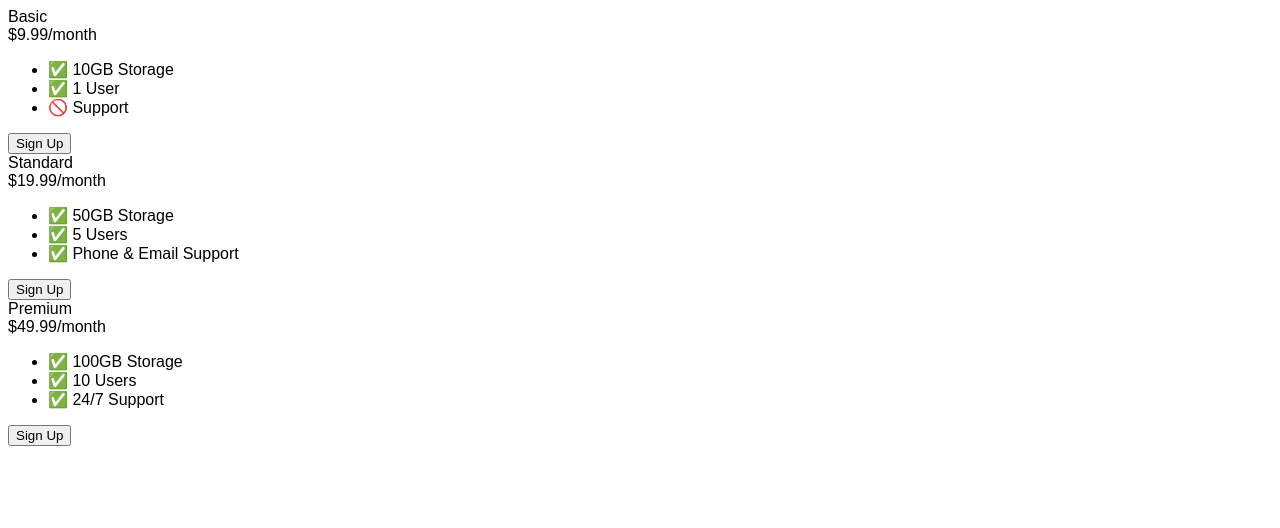
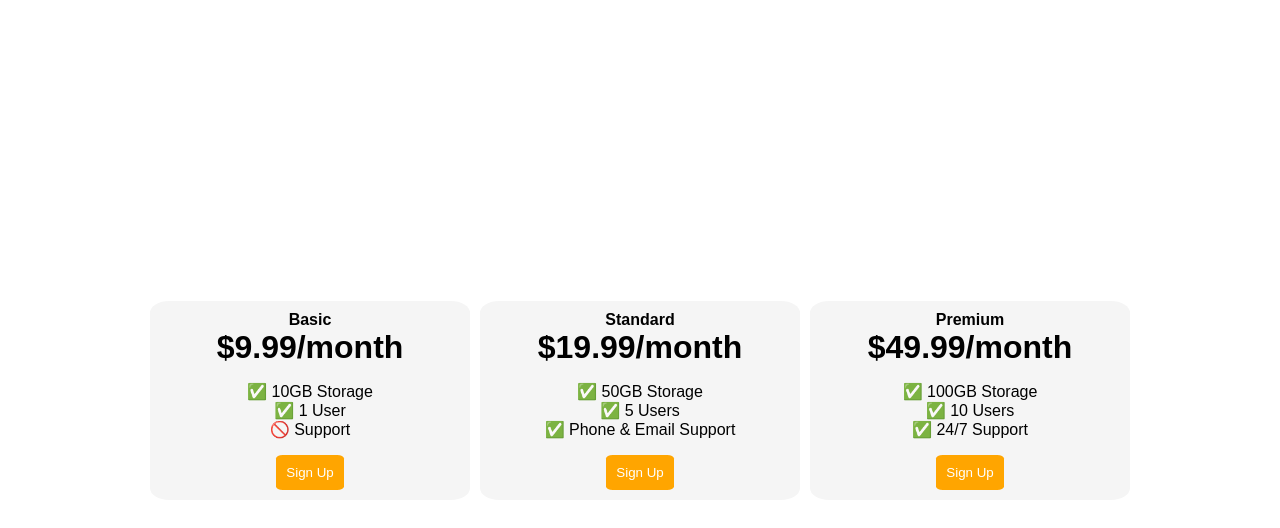
Before and after one commit to ryanstuckey0/udemy-webdev-course, a plain HTML site: page practice-exercises/9.4 Flexbox Pricing Table Project/index.html in a window 1280 px wide. Drawn offline with Linux system fonts and the light colour scheme; a web font is replaced by a local one.

Commit message:
completed section 9 on flexbox

```diff
--- a/practice-exercises/9.4 Flexbox Pricing Table Project/index.html
+++ b/practice-exercises/9.4 Flexbox Pricing Table Project/index.html
@@ -8,15 +8,7 @@
       href="https://fonts.googleapis.com/css2?family=Sono:wght@400;700&display=swap"
       rel="stylesheet"
     />
-    <style>
-      body {
-        font-family: "Sono", sans-serif;
-      }
-
-      /* Hint: What can you do with a media query and flexbox? */
-      @media (max-width: 1250px) {
-      }
-    </style>
+    <link rel="stylesheet" href="style.css">
   </head>
 
   <body>
--- /dev/null
+++ b/practice-exercises/9.4 Flexbox Pricing Table Project/style.css
@@ -0,0 +1,58 @@
+body {
+    font-family: "Sono", sans-serif;
+    margin: 0;
+}
+
+.pricing-container {
+    display: flex;
+    justify-content: center;
+    align-items: center;
+    gap: 10px;
+    height: 100vb;
+}
+
+.pricing-plan {
+    background-color: whitesmoke;
+    flex-basis: 300px
+}
+
+.pricing-plan {
+    text-align: center;
+    border-radius: 6%;
+    padding: 10px
+}
+
+.plan-title, .plan-price {
+    font-weight: bold;
+}
+
+.plan-price {
+    font-size: 2rem;
+}
+
+.plan-features {
+    list-style-type: none;
+    padding: 0;
+}
+
+.plan-button {
+    background-color: orange;
+    margin-left: auto;
+    margin-right: auto;
+    color: white;
+    padding: 10px;
+    border-radius: 10%;
+    border: none;
+}
+
+/* for mobile */
+@media (max-width: 1250px) {
+    .pricing-container {
+        flex-direction: column;
+    }
+
+    .pricing-plan {
+        flex-basis: 200px;
+        min-width: 300px;
+    }
+}
```
Also changed, not shown: practice-exercises/9.0 Display Flex/index.html (+2 -0 lines), practice-exercises/9.1 Flex Direction/index.html (+5 -5 lines), 1 other file.
